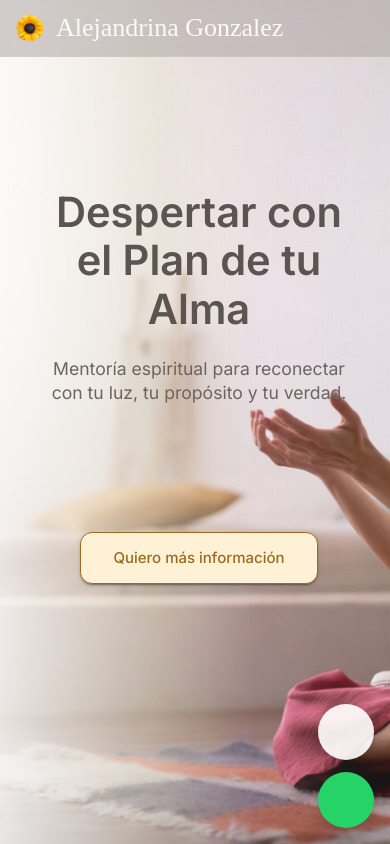
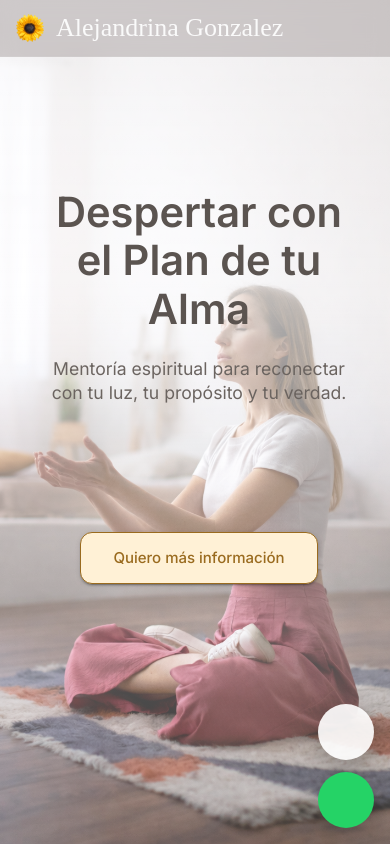
Before and after one commit to irdev256/reikilanding, a React (Vite) app: page / in a window 390 px wide. Shown: the top 844 px of the page. Built offline with nearby package versions, Linux system fonts and the light colour scheme; some icons are missing; a web font is replaced by a local one.

Commit message:
Add responsive hero background and gradients

```diff
--- a/src/components/sections/Hero.tsx
+++ b/src/components/sections/Hero.tsx
@@ -11,7 +11,10 @@ export default function Hero() {
         position: 'relative',
         display: 'flex',
         alignItems: 'center',
-        backgroundImage: 'url(/hero-bg-1.png)',
+        backgroundImage: {
+          xs: 'url(/hero-bg-2.png)', // mobile
+          sm: 'url(/hero-bg-1.png)', // tablet en adelante
+        },
         backgroundSize: 'cover',
         backgroundPosition: 'center',
       }}
@@ -22,7 +25,17 @@ export default function Hero() {
           position: 'absolute',
           inset: 0,
           backdropFilter: 'saturate(105%)',
-          background: `
+          background: {
+            xs: `
+        linear-gradient(
+          180deg,
+          rgba(255,255,255,0.78) 0%,
+          rgba(255,255,255,0.70) 35%,
+          rgba(255,255,255,0.48) 55%,
+          rgba(255,255,255,0.18) 100%
+        )
+      `,
+            sm: `
         linear-gradient(
           90deg,
           rgba(254,252,250,0.85) 0%,
@@ -31,6 +44,7 @@ export default function Hero() {
           rgba(242,198,204,0.10) 100%
         )
       `,
+          },
         }}
       />
 
```
Also changed, not shown: public/hero-bg-2.png (added). Lines whose indentation alone changed are shown as unchanged.
